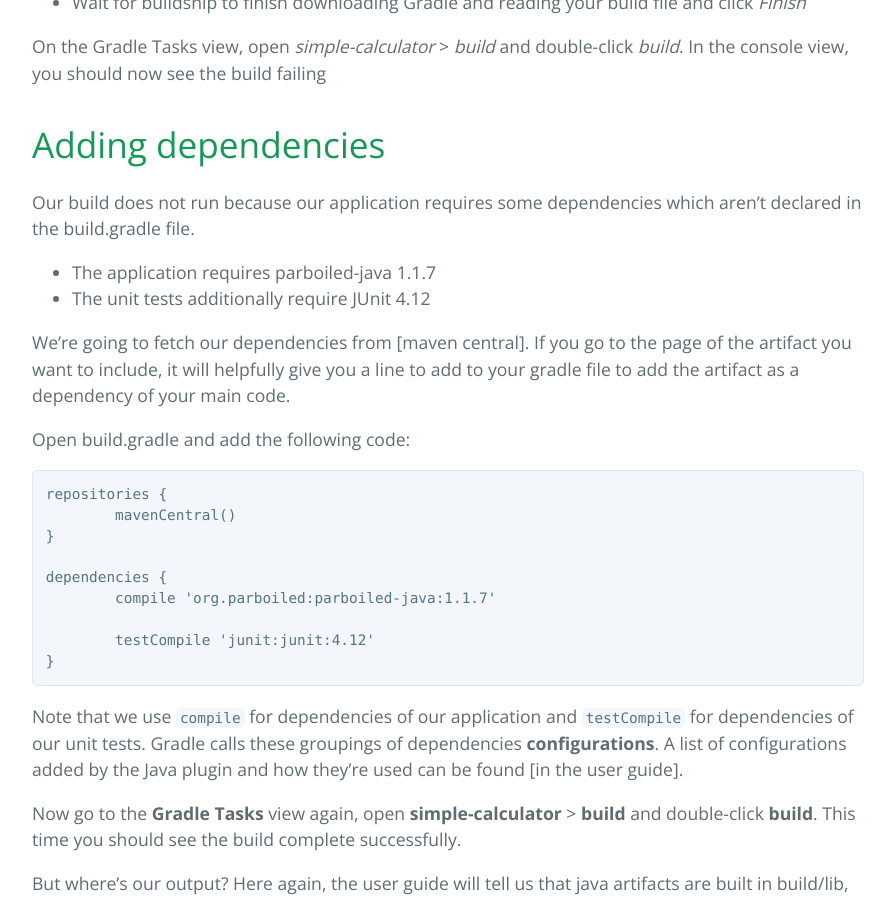
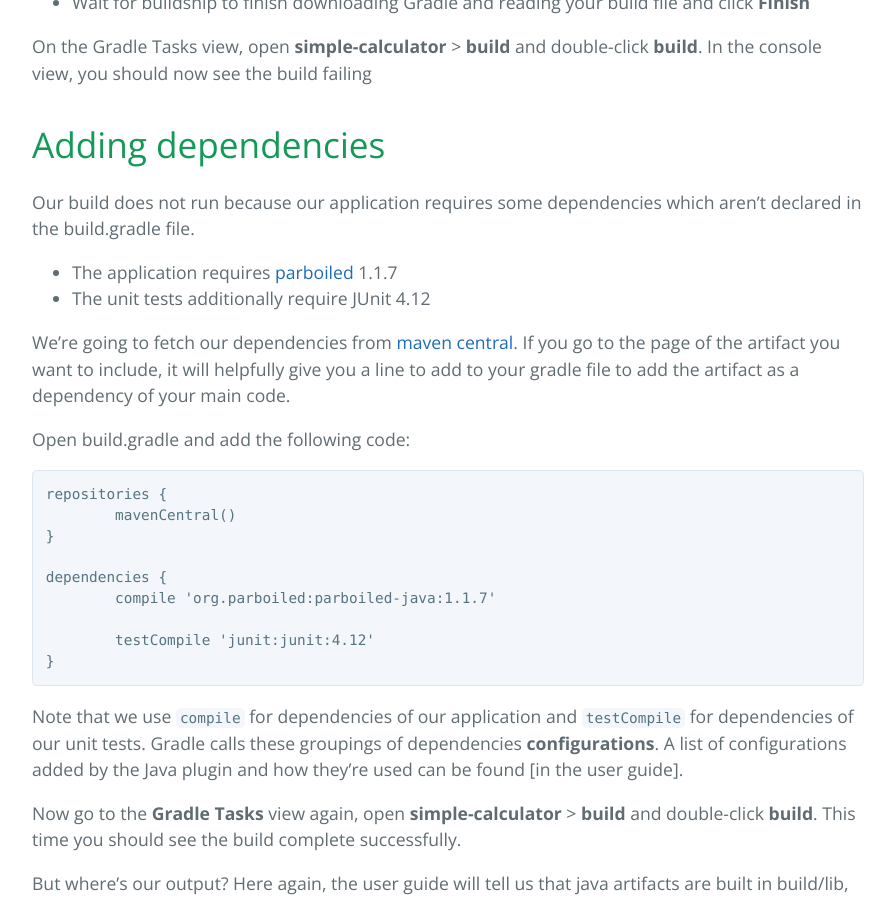
Before and after one commit to Azquelt/gradle-workshop, a Jekyll site: the page built from index.md, in a window 1280 px wide and 900 px high, scrolled down 1411 px. Shown: the whole window, without its empty margins (192-1087 px from the left). Built offline with Jekyll 4.4.1, drawn with Linux system fonts in a browser that asks for light colours.

Commit message:
Fix formatting and add a couple of links

````diff
--- a/index.md
+++ b/index.md
@@ -8,46 +8,47 @@
 We're going to set up the workshop by installing the buildship plugin and cloning the workshop repository from github. I'm using Eclipse Mars SR2 (4.5.2) and the latest version of buildship.
 
 ## Installing buildship
-* Go to *Help* > *Eclipse Marketplace...*
-* Search for "*buildship*"
-* Click the *Install* button
+* Go to **Help** > **Eclipse Marketplace...**
+* Search for "**buildship**"
+* Click the **Install** button
 * Continue through the wizard, accepting the license
 * Restart Eclipse when prompted
 
 ## Cloning the workshop
 * Click the Open perspective button
-* Select the *Git* perspective
-* Click the button to *Clone a Git Repository*
-* Set the URI to *placeholder* and click *Next >*
-* Select the *master* branch and click *Next >*
+* Select the **Git** perspective
+* Click the button to **Clone a Git Repository**
+* Set the URI to **placeholder** and click **Next >**
+* Select the **master** branch and click **Next >**
 * Choose a directory to store the checked out code
- * this should *not* be in your eclipse workspace
+ * this should **not** be in your eclipse workspace
 
 ## Importing the project
 
 Unfortunately, eclipse won't give you the option of importing a repository as a gradle project after cloning it, so we have to do it manually.
 
-* Go to *File* > *Import* and select *Gradle* > *Gradle Project*
-* Click *Next >*
-* Set the Project root directory to the directory you used when cloning the git repository and click *Next >*
-* This project does not have a gradle wrapper, so set the gradle distribution to *Sepcific Gradle version*
+* Go to **File** > **Import** and select **Gradle** > **Gradle Project**
+* Click **Next >**
+* Set the Project root directory to the directory you used when cloning the git repository and click **Next >**
+* This project does not have a gradle wrapper, so set the gradle distribution to **Sepcific Gradle version**
 * Set the Java home directory to where your IBM JVM is installed
-* Click *Next >*
-* Wait for buildship to finish downloading Gradle and reading your build file and click *Finish*
+* Click **Next >**
+* Wait for buildship to finish downloading Gradle and reading your build file and click **Finish**
 
-On the Gradle Tasks view, open *simple-calculator* > *build* and double-click *build*.
+On the Gradle Tasks view, open **simple-calculator** > **build** and double-click **build**.
 In the console view, you should now see the build failing
 
 # Adding dependencies
 
 Our build does not run because our application requires some dependencies which aren't declared in the build.gradle file.
-* The application requires parboiled-java 1.1.7
+* The application requires [parboiled][parboiled] 1.1.7
 * The unit tests additionally require JUnit 4.12
 
-We're going to fetch our dependencies from [maven central]. If you go to the page of the artifact you want to include,
+We're going to fetch our dependencies from [maven central][maven central]. If you go to the page of the artifact you want to include,
 it will helpfully give you a line to add to your gradle file to add the artifact as a dependency of your main code.
 
 Open build.gradle and add the following code:
+
 ```
 repositories {
 	mavenCentral()
````
Also changed, not shown: other parts of index.md (+2 -0 lines).
